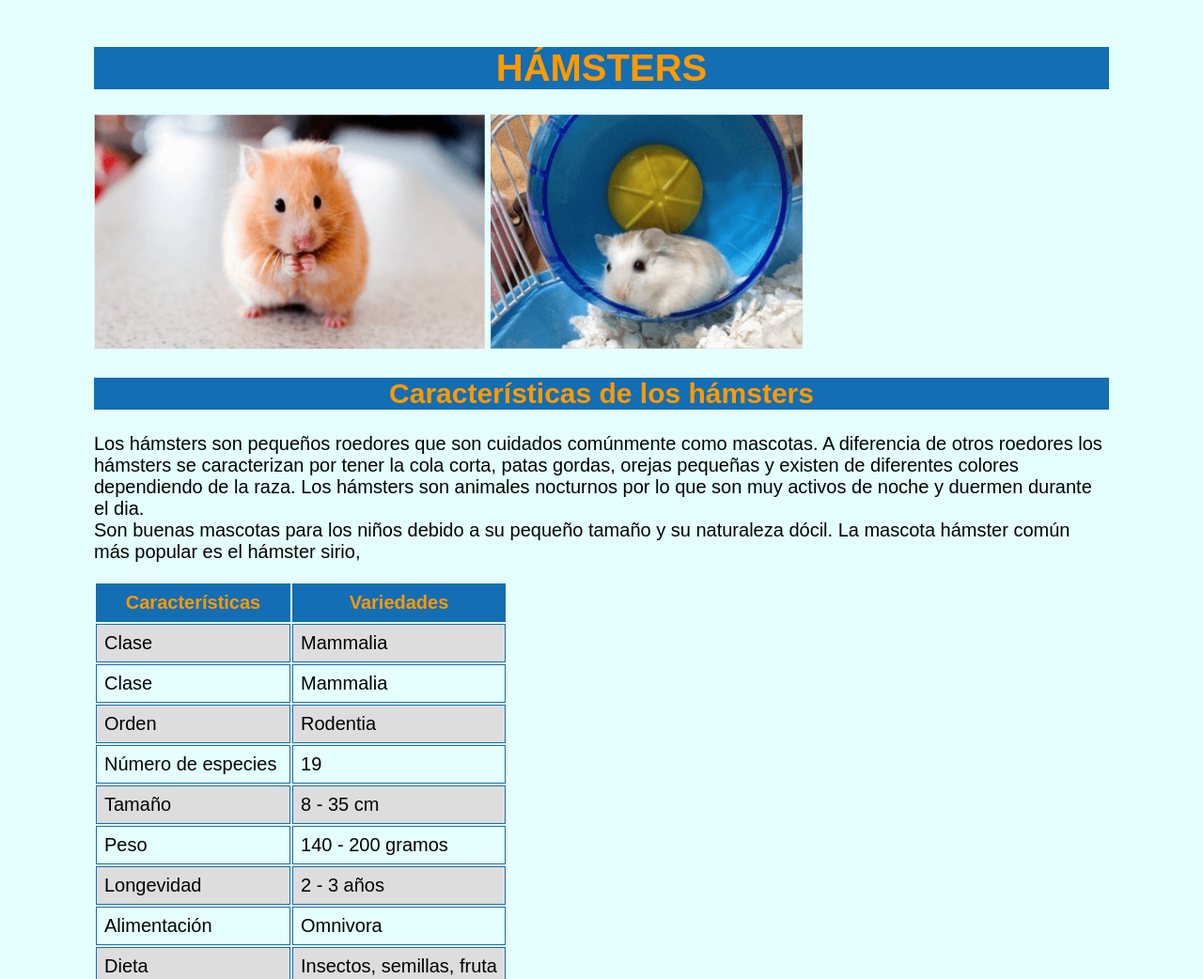
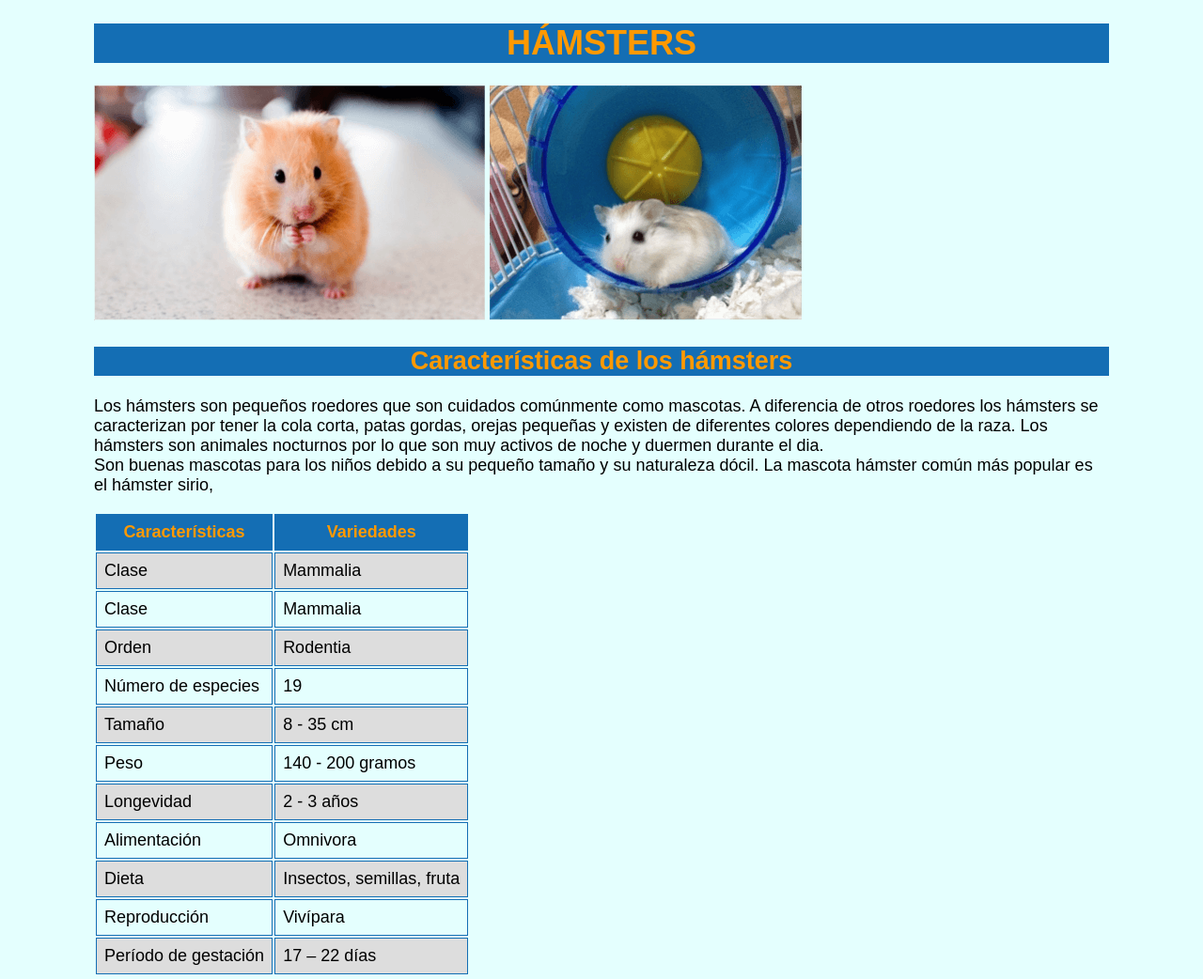
Before and after one commit to EspinozaME/LMSGI-02-Introducci-al-CSS, a plain HTML site: page index.html in a window 1280 px wide. Shown: the top 1042 px of the page at 94% size. Drawn offline with Linux system fonts and the light colour scheme.

Commit message:
Add files via upload

```diff
--- a/css/theme.css
+++ b/css/theme.css
@@ -1,8 +1,8 @@
 body {
     background-color:#E4FFFE;
     font-family: Arial;
-    font-size: 20px;
-	margin-top: 50px;
+    font-size: 18px;
+	margin-top: 25px;
     margin-left: 100px;
     margin-right: 100px;
 }
```
